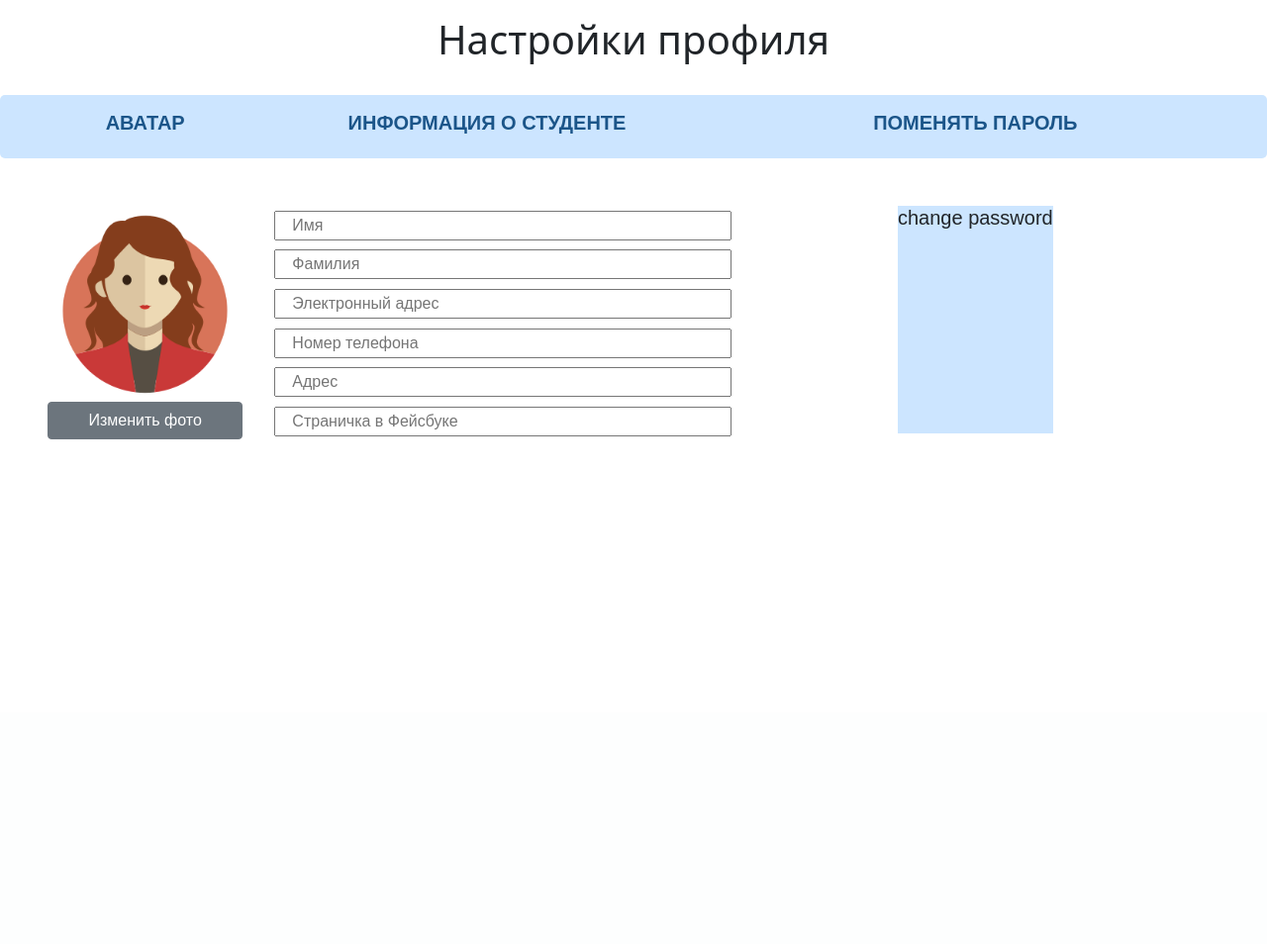
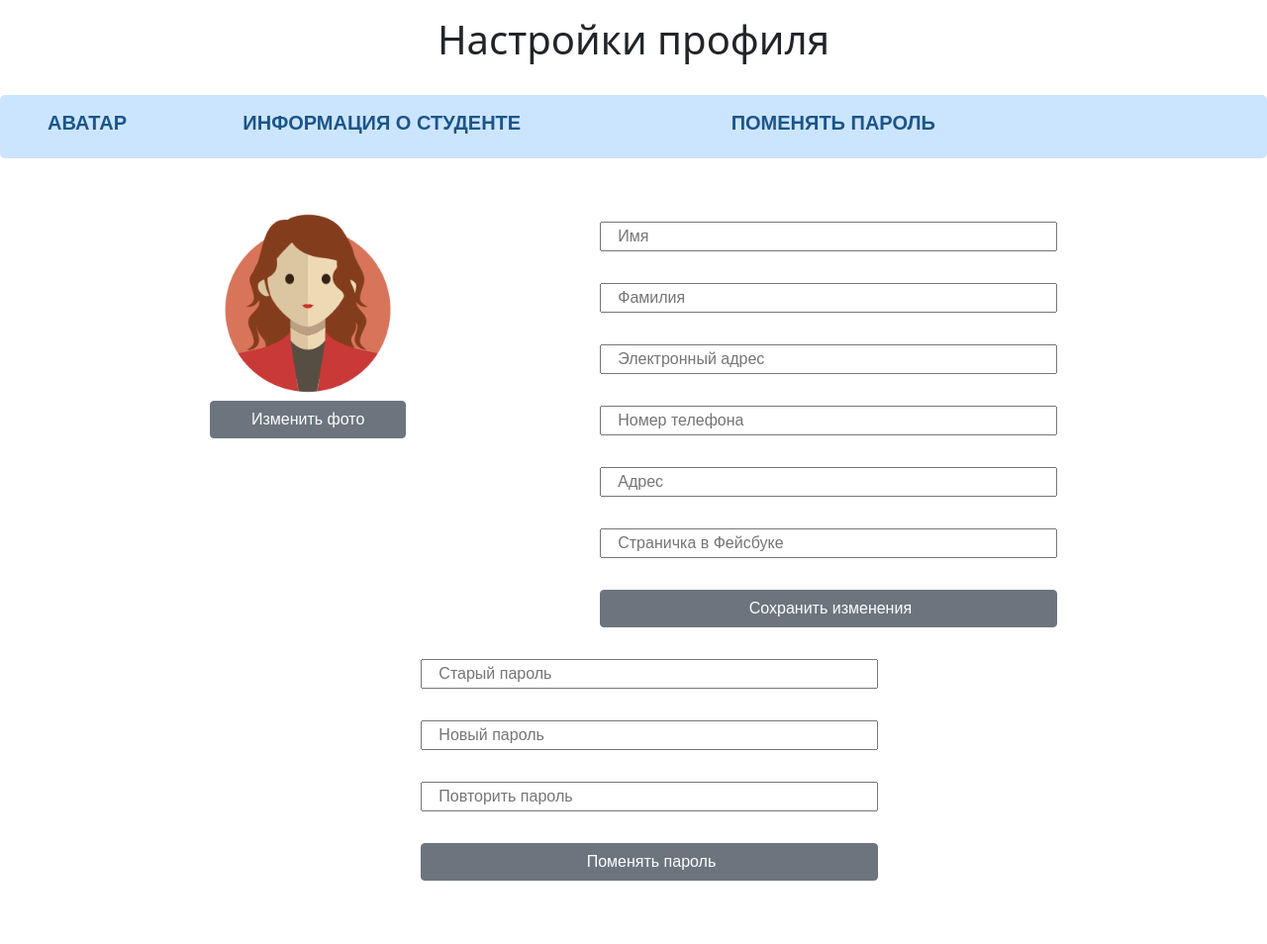
Before and after one commit to macedon-ps/Programs_repository, a PHP site: page /studentSettings.html in a window 1280 px wide. Shown: the part 80-1034 px from the top of the page at 99% size. Before the commit the page ends 524 px from the top, so only its background shows below. Run offline with PHP 8.4, Linux system fonts and the light colour scheme.

Commit message:
add .dasswordData

```diff
--- a/HTML/Homework/HW_6/CSS/studentDiary.css
+++ b/HTML/Homework/HW_6/CSS/studentDiary.css
@@ -129,6 +129,7 @@ h4{
 .header{
     display: flex;
     justify-content: space-evenly;
+    flex-wrap: wrap;
     font-family: sans-serif;
     margin: 2em 0;
     padding: 1em 3em;
@@ -140,7 +141,6 @@ h4{
 .header>div,
 .header>section{
     display: flex;
-    justify-content: center;
 }
 .header>div>h5{
     text-transform: uppercase;
@@ -154,16 +154,18 @@ h4{
 .avatar{
     width: 100%;
 }
-.personalData{
+.personalData,
+.passwordData{
     display: flex;
     flex-direction: column;
     width: 100%;
     margin: 0 1em;
 }
-.personalData>input{
+.personalData>input,
+.passwordData>input{
     padding-left: 1em;
 }
 form>input{
     width: 100%;
-    margin: 0.3em 1em;
+    margin: 1em;
 }
--- a/HTML/Homework/HW_6/studentSettings.html
+++ b/HTML/Homework/HW_6/studentSettings.html
@@ -65,10 +65,16 @@
                 <input type="number" name="" id="" placeholder="Номер телефона">
                 <input type="text" name="" id="" placeholder="Адрес">
                 <input type="url" name="" id="" placeholder="Страничка в Фейсбуке">
+                <input class="btn btn-secondary" type="submit" value="Сохранить изменения">
             </form>
         </section>
         <section class="col-12 col-sm-12 col-md-8 col-lg-5">
-            <h5 class="bg-blue-light">change password</h5>
+            <form class="passwordData">
+                <input type="password" name="" id="" placeholder="Старый пароль">
+                <input type="password" name="" id="" placeholder="Новый пароль">
+                <input type="password" name="" id="" placeholder="Повторить пароль">
+                <input class="btn btn-secondary" type="button" value="Поменять пароль">
+            </form>
         </section>
     </div>
 
```
